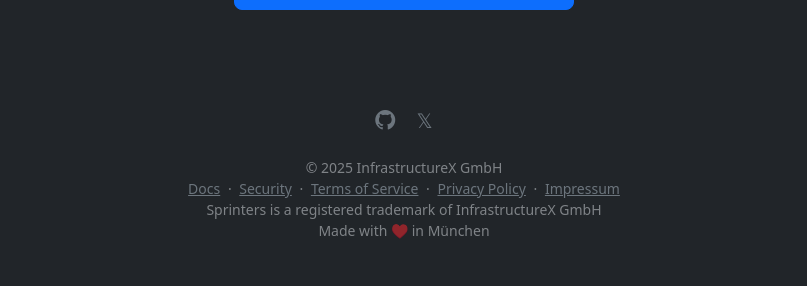
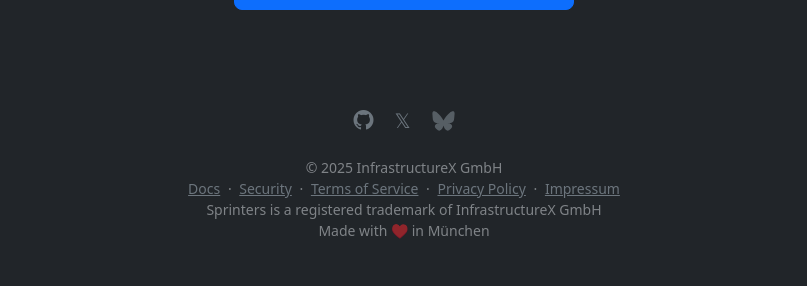
Before and after one commit to sprinters-sh/sprinters.sh, a Jekyll site: the page built from index.html, in a window 1280 px wide. Shown: the part 5259-5545 px from the top of the page, without its empty margins (236-1043 px from the left). Built offline with Jekyll 4.4.1, drawn with Linux system fonts in a browser that asks for light colours.

Commit message:
Added BlueSky link

```diff
--- a/_layouts/default.html
+++ b/_layouts/default.html
@@ -56,6 +56,9 @@
         <a href="https://x.com/sprinters_sh"
            class="px-2 link-secondary link-underline link-underline-opacity-0 text-nowrap"
            target="_blank">𝕏</a>
+        <a href="https://bsky.app/profile/sprinters.bsky.social"
+           class="px-2 link-secondary link-underline link-underline-opacity-0 text-nowrap"
+           target="_blank"><img src="/assets/bluesky-logo.svg" height="20" style="margin-top: -3px"></a>
     </div>
     <br>
     &copy; 2025 InfrastructureX GmbH<br>
```
Also changed, not shown: assets/bluesky-logo.svg (added).
